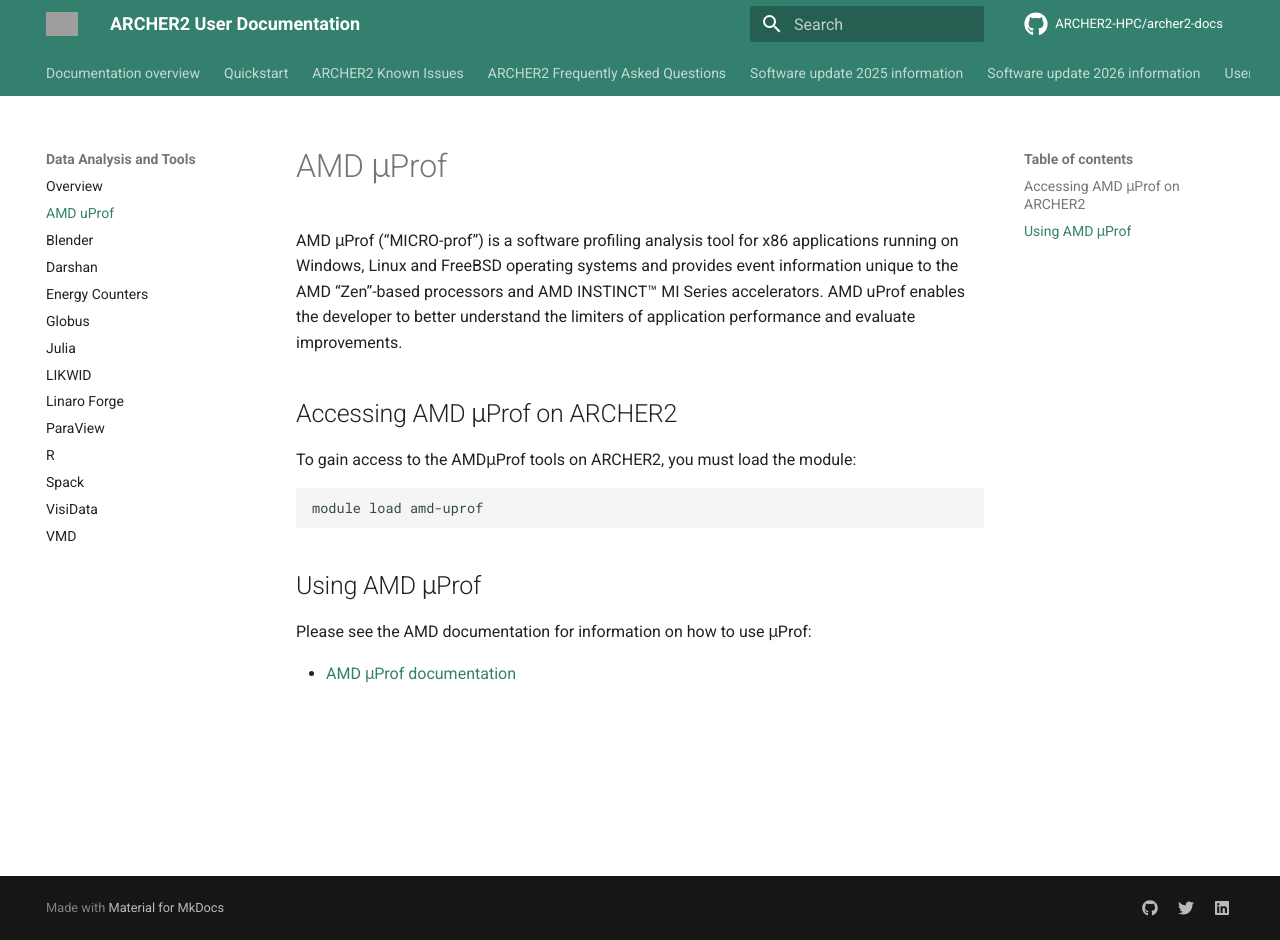
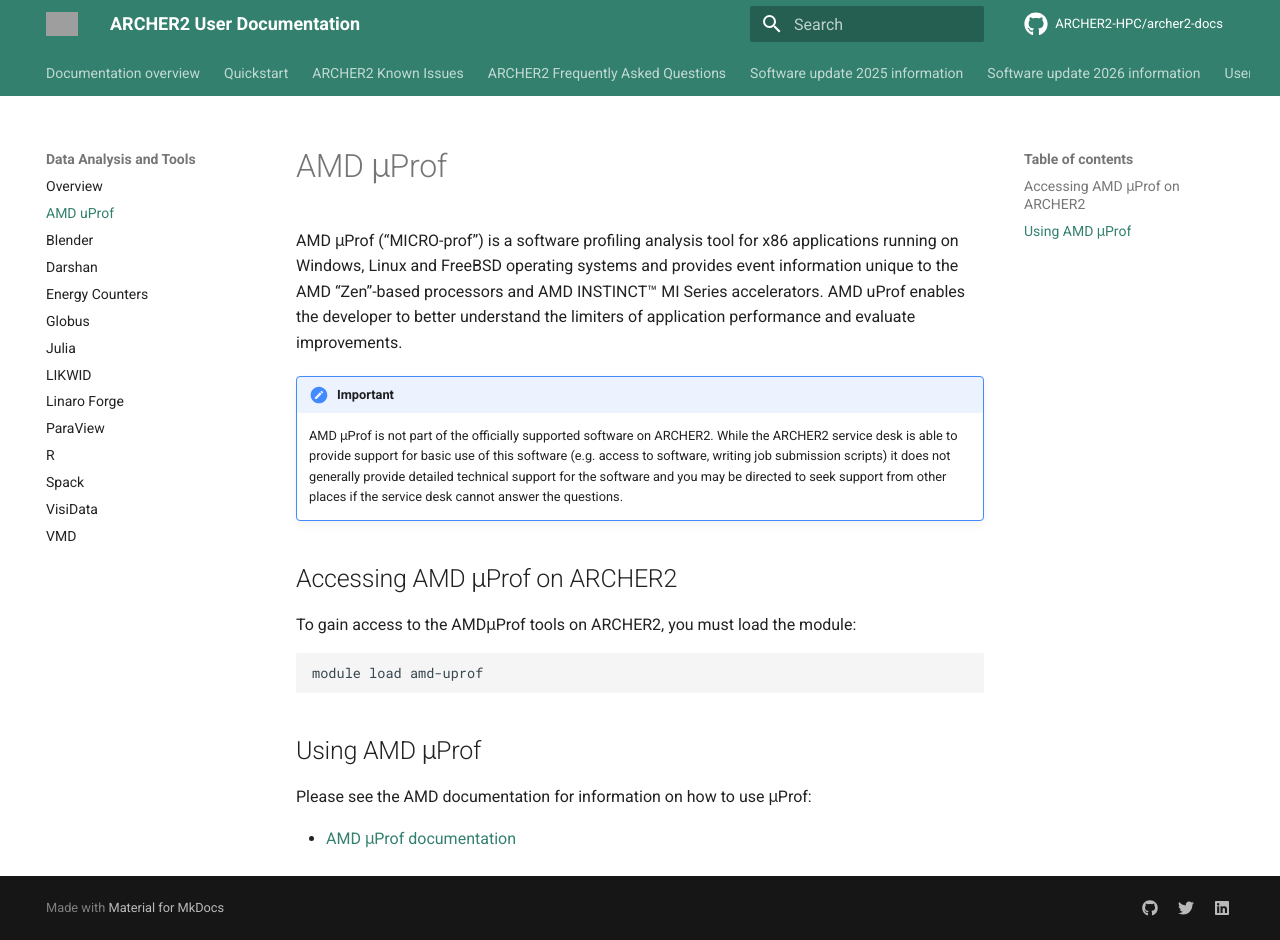
Before and after one commit to ARCHER2-HPC/archer2-docs, an MkDocs documentation site: the page built from docs/data-tools/amd-uprof.md, in a window 1280 px wide and 940 px high. Built offline with MkDocs 1.6.1 and Material for MkDocs 9.7.7, drawn with Linux system fonts in a browser that asks for light colours; comment, search, counter and statistics services are not loaded; grey boxes are pictures that could not be loaded.

Commit message:
Update amd-uprof.md

```diff
--- a/docs/data-tools/amd-uprof.md
+++ b/docs/data-tools/amd-uprof.md
@@ -5,6 +5,9 @@
 unique to the AMD “Zen”-based processors and AMD INSTINCT™ MI Series accelerators. AMD
 uProf enables the developer to better understand the limiters of application performance
 and evaluate improvements.
+
+!!! important
+    AMD &mu;Prof is not part of the officially supported software on ARCHER2. While the ARCHER2 service desk is able to provide support for basic use of this software (e.g. access to software, writing job submission scripts) it does not generally provide detailed technical support for the software and you may be directed to seek support from other places if the service desk cannot answer the questions.
 
 ## Accessing AMD &mu;Prof on ARCHER2
 
```
